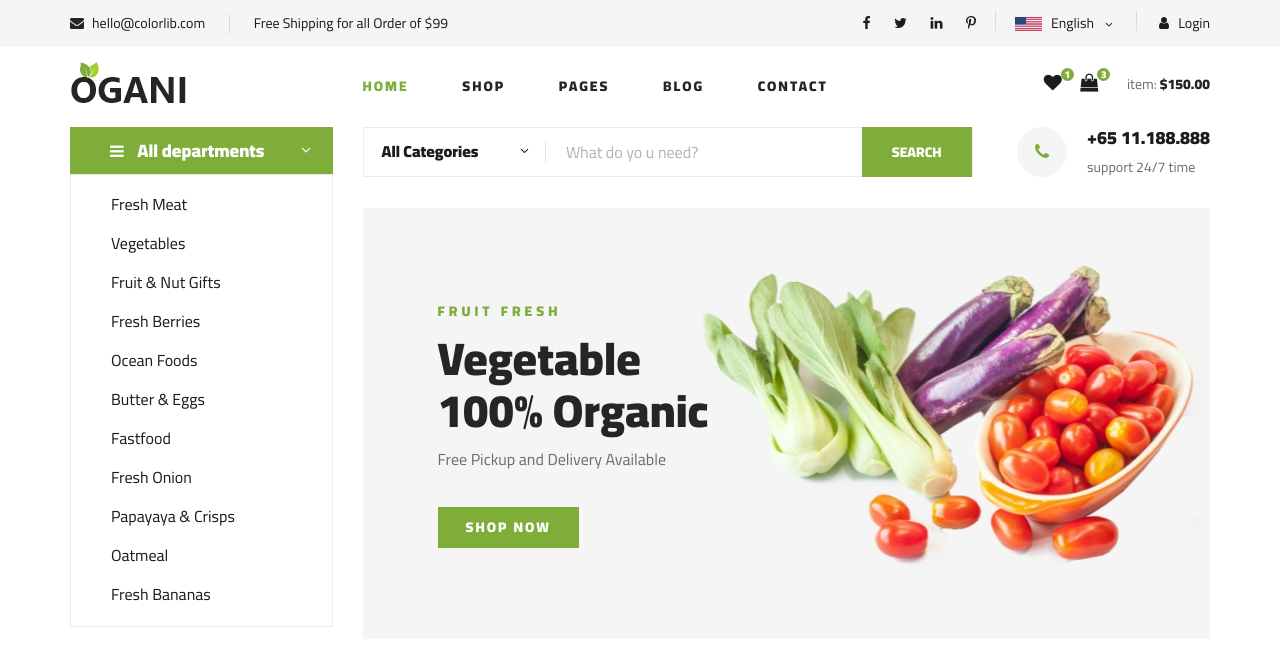
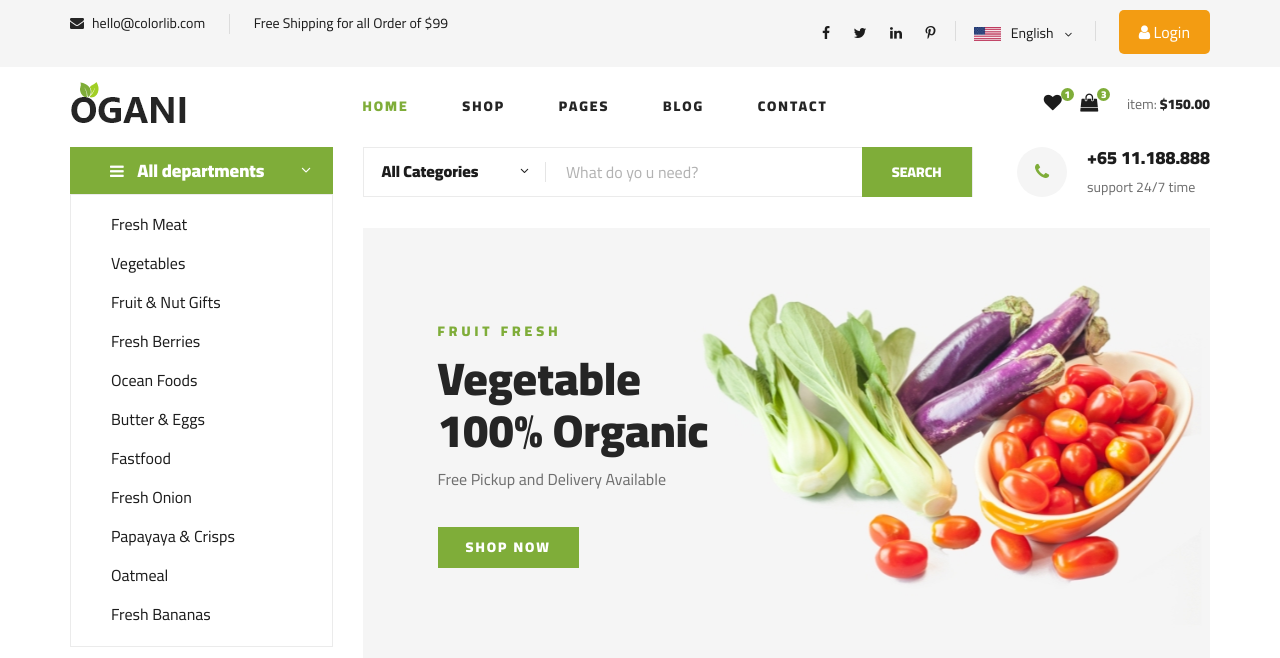
Before and after one commit to lopertut/Store, a Django app: page / in a window 1280 px wide. Shown: the top 658 px of the page. Run offline with Django 5.2, Linux system fonts and the light colour scheme; some libraries are stand-ins or nearby versions.

Commit message:
made clickable login button

```diff
--- a/static/css/style.css
+++ b/static/css/style.css
@@ -3466,3 +3466,18 @@ ol {
 		font-size: 24px;
 	}
 }
+
+.btn-login {
+    background-color: #f39c12;
+    color: white;
+    border: none;
+    padding: 10px 20px;
+    cursor: pointer;
+    font-size: 16px;
+    border-radius: 5px;
+    transition: background-color 0.3s ease;
+}
+
+.btn-login:hover {
+    background-color: #e67e22;
+}
--- a/templates/index.html
+++ b/templates/index.html
@@ -122,7 +122,19 @@
                                 </ul>
                             </div>
                             <div class="header__top__right__auth">
-                                <a href="#"><i class="fa fa-user"></i> Login</a>
+    <button type="button" class="btn-login" onclick="handleLogin()">
+        <i class="fa fa-user"></i> Login
+    </button>
+</div>
+
+<script>
+function handleLogin() {
+    alert("Login button clicked!");
+    // Можно выполнить другой код, например, перенаправить на страницу входа
+    window.location.href = '/login';
+}
+</script>
+
                             </div>
                         </div>
                     </div>
```
